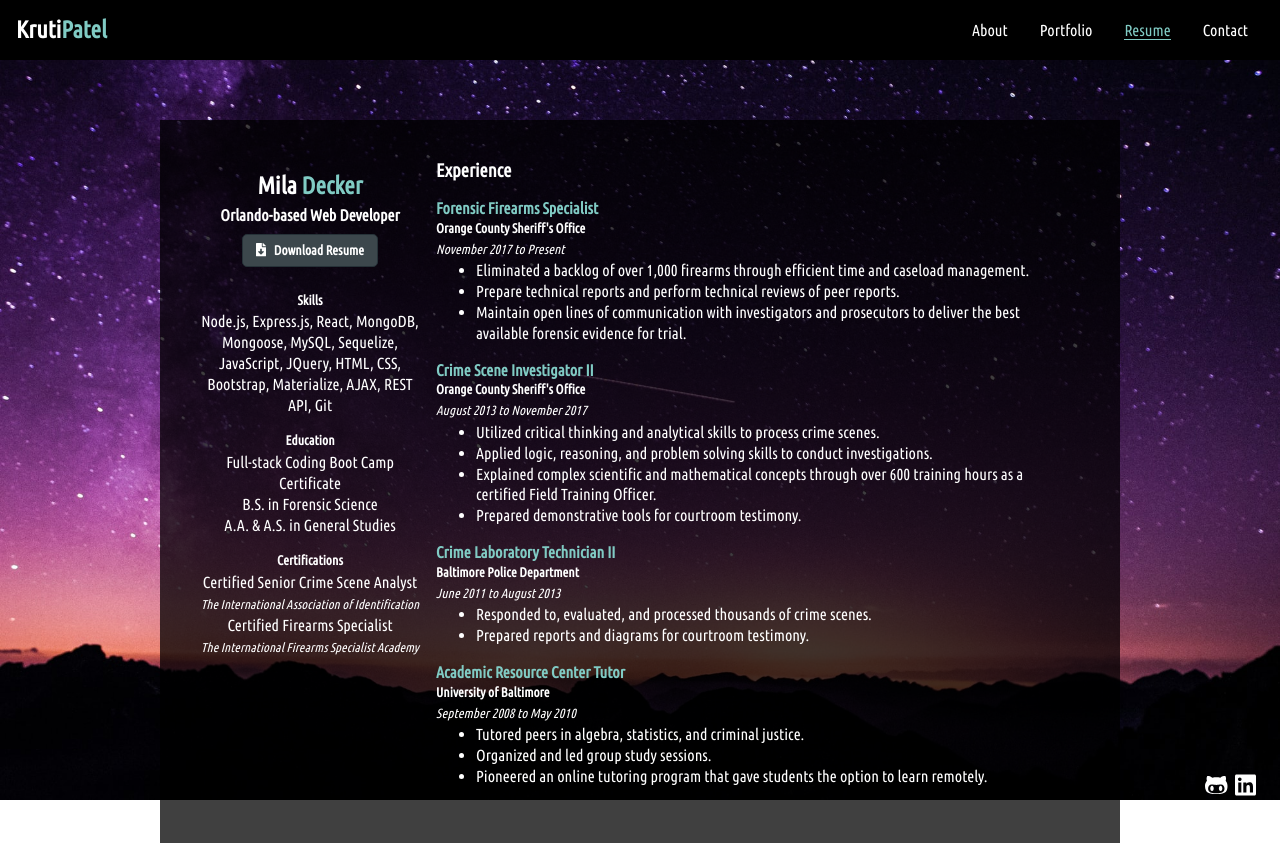
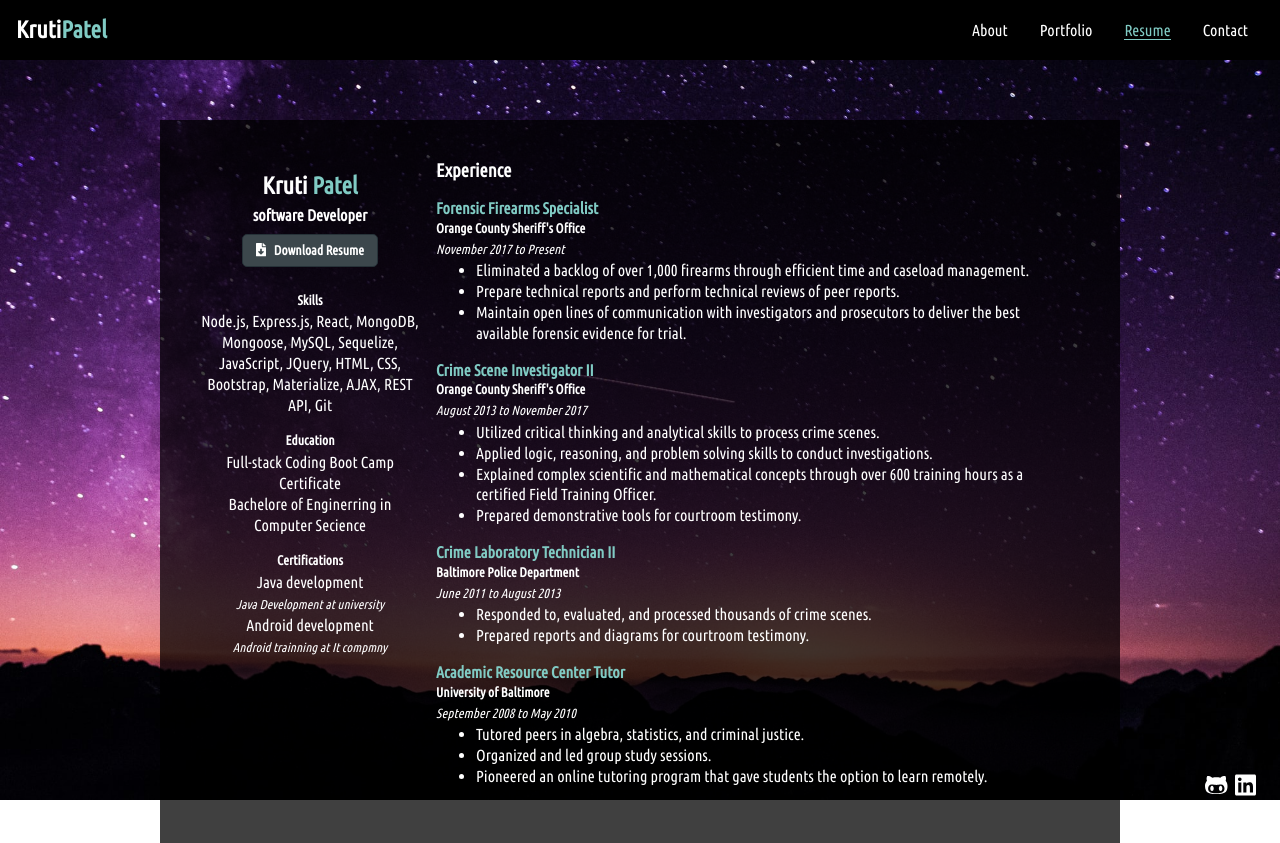
Before and after one commit to krutipatel07/React-Portfolio, a React (Create React App) app: page / in a window 1280 px wide. Both pictures are taken after a click on the item "Resume". Built offline with nearby package versions, Linux system fonts and the light colour scheme.

Commit message:
Prepare RESUME details

```diff
--- a/src/components/Resume/index.js
+++ b/src/components/Resume/index.js
@@ -1,7 +1,7 @@
 import React from 'react';
 import { FontAwesomeIcon } from '@fortawesome/react-fontawesome';
 import { faFileDownload } from '@fortawesome/free-solid-svg-icons';
-import myResume from '../../assets/pdf/decker-resume.pdf';
+import myResume from '../../assets/pdf/Kruti_resume_ SE.pdf';
 import experience from '../../lib/resume';
 import '../../assets/css/resume.css';
 
@@ -11,8 +11,8 @@ function Resume() {
             <div className="w75 bg-dark section-container flex-row justify-center">
                 <div className="side-container">
                     <div className="resume-block">
-                        <h2 className="mb-1">Mila <span className="text-primary">Decker</span></h2>
-                        <h4>Orlando-based Web Developer</h4>
+                        <h2 className="mb-1">Kruti <span className="text-primary">Patel</span></h2>
+                        <h4>software Developer</h4>
                         <form method="get" action={myResume} target="_blank">
                             <button type="submit" className="btn">
                                 <FontAwesomeIcon icon={faFileDownload} className="mr-1" />
@@ -28,20 +28,19 @@ function Resume() {
                         <h5>Education</h5>
                         <ul className="resume-list">
                             <li>Full-stack Coding Boot Camp Certificate</li>
-                            <li>B.S. in Forensic Science</li>
-                            <li>A.A. & A.S. in General Studies</li>
+                            <li>Bachelore of Enginerring in Computer Secience</li>
                         </ul>
                     </div>
                     <div className="resume-block">
                         <h5>Certifications</h5>
                         <ul className="resume-list">
                             <li>
-                                Certified Senior Crime Scene Analyst <br />
-                                <span className="italic text-small">The International Association of Identification</span>
+                                Java development <br />
+                                <span className="italic text-small">Java Development at university</span>
                             </li>
                             <li>
-                                Certified Firearms Specialist <br />
-                                <span className="italic text-small">The International Firearms Specialist Academy</span>
+                                Android development<br />
+                                <span className="italic text-small">Android trainning at It compmny</span>
                             </li>
                         </ul>
                     </div>
```
Also changed, not shown: 2 other files (tests, documents, lock files or other folders).
